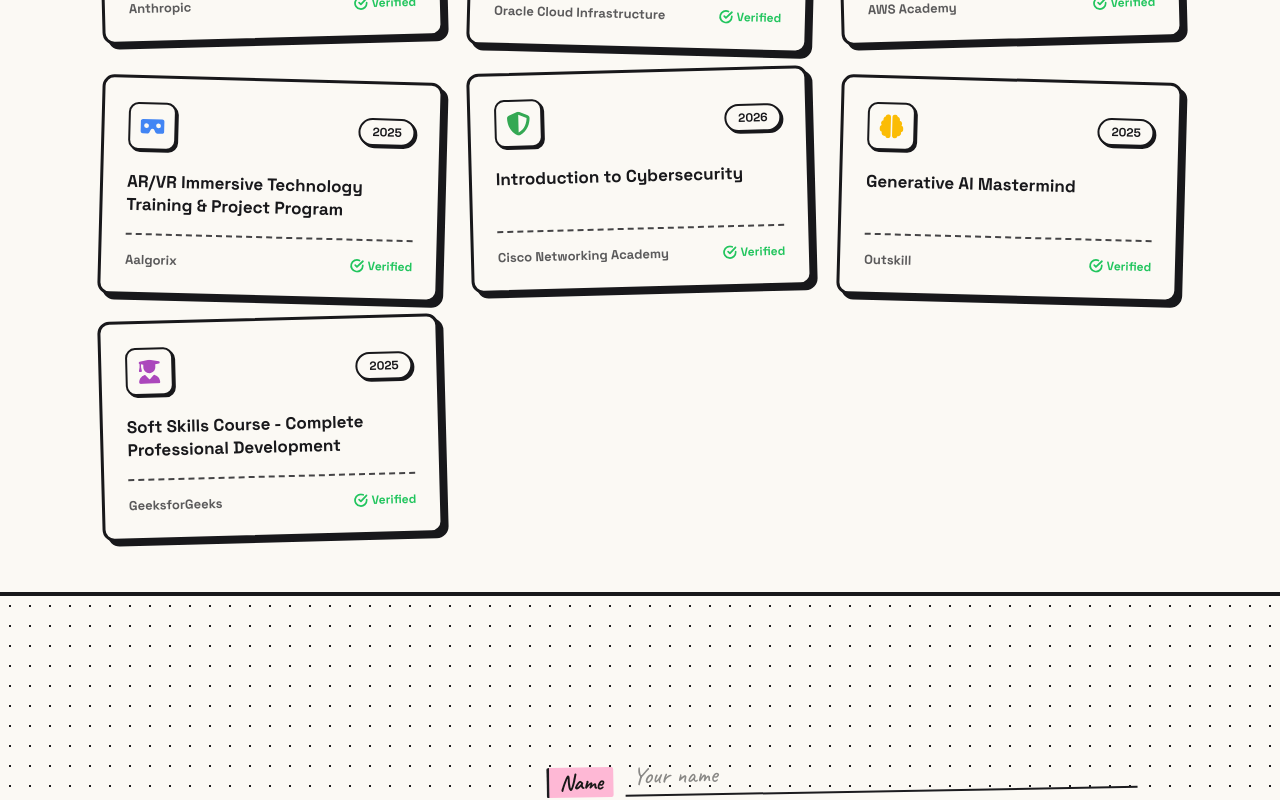
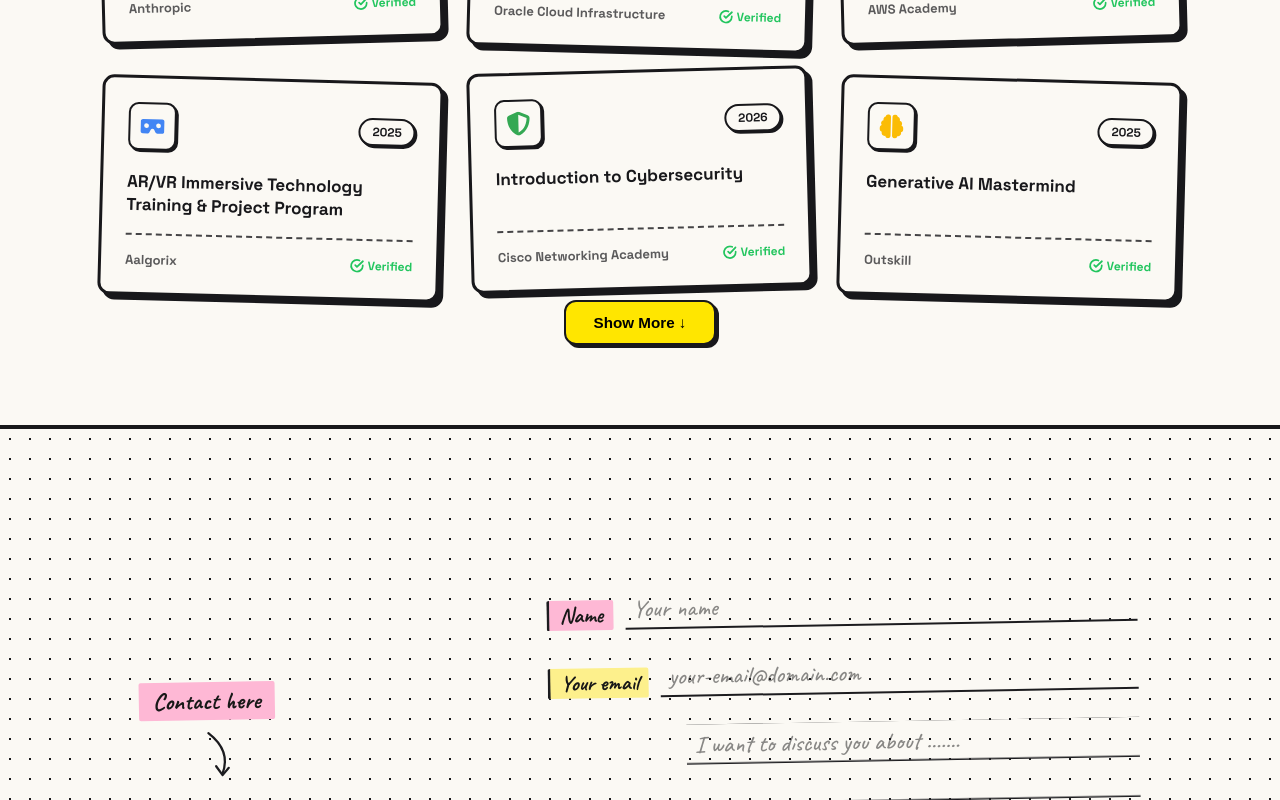
Before and after one commit to Namansaini2531/Portfolio, a React (Vite) app: page / in a window 1280 px wide. Shown: the part 5668-6468 px from the top of the page. Built offline with nearby package versions, Linux system fonts and the light colour scheme.

Commit message:
feat: add Certifications component to display professional credentials with modal support

```diff
--- a/src/components/Certifications.jsx
+++ b/src/components/Certifications.jsx
@@ -69,6 +69,7 @@ const CERTIFICATIONS = [
 
 export default function Certifications() {
   const [activeCert, setActiveCert] = useState(null)
+  const [showAll, setShowAll] = useState(false)
 
   // Preload all certificate images in background for instant popups
   useEffect(() => {
@@ -79,6 +80,8 @@ export default function Certifications() {
       }
     })
   }, [])
+
+  const displayedCerts = showAll ? CERTIFICATIONS : CERTIFICATIONS.slice(0, 6)
 
   return (
     <section className="cert-section" id="certifications">
@@ -99,7 +102,7 @@ export default function Certifications() {
 
         {/* Grid */}
         <div className="cert-grid">
-          {CERTIFICATIONS.map((cert, index) => (
+          {displayedCerts.map((cert, index) => (
             <ScrollReveal
               key={cert.id}
               baseRotation={index % 2 === 0 ? -1.5 : 1.5}
@@ -140,6 +143,33 @@ export default function Certifications() {
             </ScrollReveal>
           ))}
         </div>
+
+        {/* Show More / Show Less Button */}
+        {CERTIFICATIONS.length > 6 && (
+          <div style={{ display: 'flex', justifyContent: 'center', marginTop: '36px' }}>
+            <button
+              onClick={() => setShowAll(!showAll)}
+              className="cert-show-more-btn"
+              style={{
+                padding: '12px 28px',
+                fontSize: '0.95rem',
+                fontWeight: '800',
+                borderRadius: '12px',
+                border: '2.5px solid var(--line)',
+                background: 'var(--yellow)',
+                color: '#000000',
+                boxShadow: '3px 3px 0 var(--line)',
+                cursor: 'pointer',
+                transition: 'transform 0.15s ease, box-shadow 0.15s ease',
+                display: 'inline-flex',
+                alignItems: 'center',
+                gap: '8px'
+              }}
+            >
+              {showAll ? 'Show Less ↑' : 'Show More ↓'}
+            </button>
+          </div>
+        )}
 
       </div>
 
```
